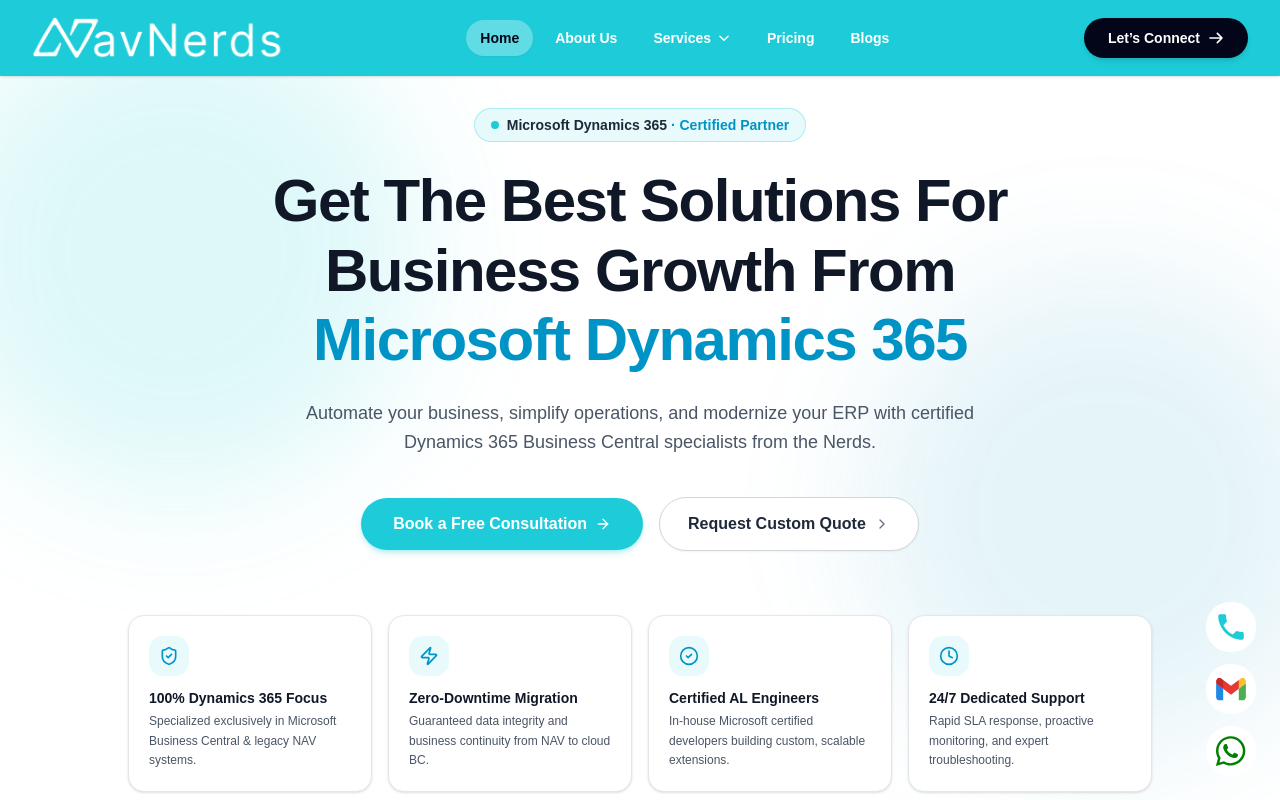
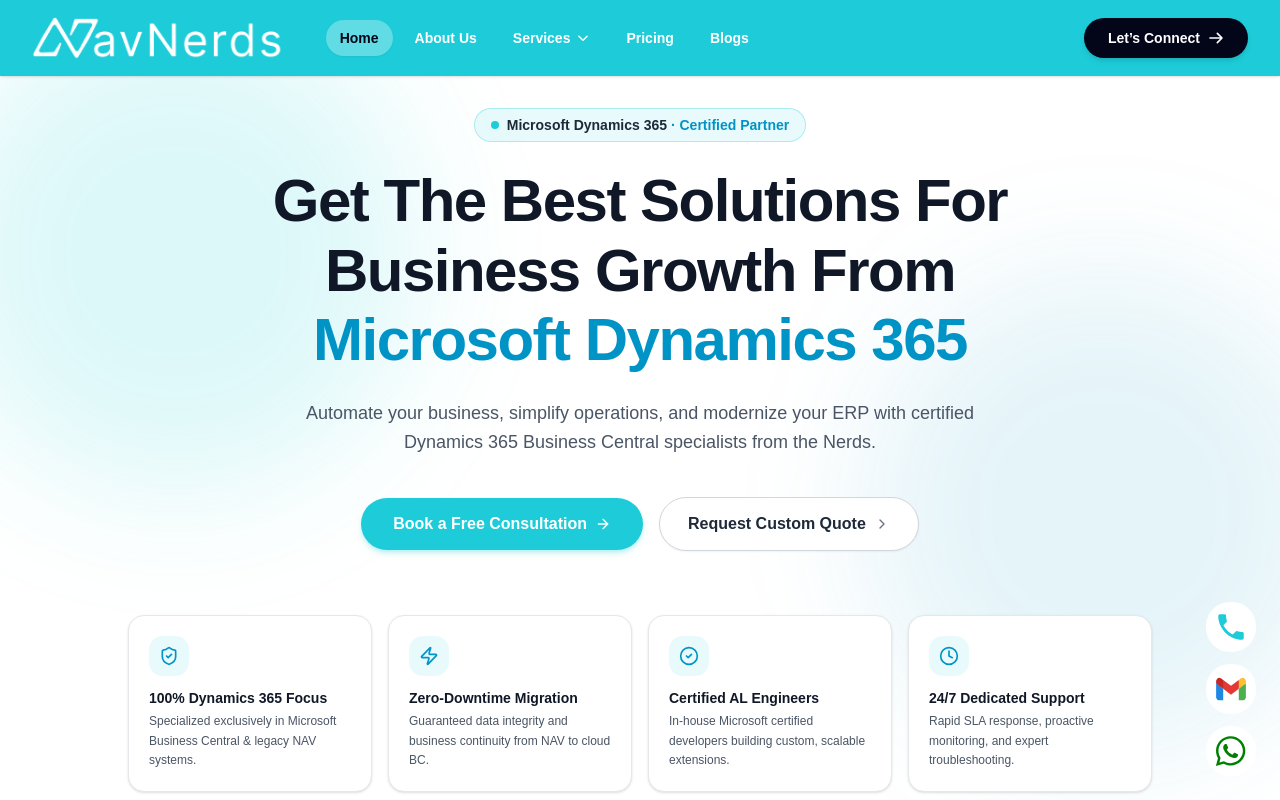
Before and after one commit to Siddhant206/nav-nerds-web-development, a Next.js app: page / in a window 1280 px wide. Shown: the top 800 px of the page. Built offline with nearby package versions, Linux system fonts and the light colour scheme.

Commit message:
feat: navbar links aligned to left beside logo, Let's Connect button pushed to far right

```diff
--- a/src/component/Navbar/index.jsx
+++ b/src/component/Navbar/index.jsx
@@ -70,10 +70,11 @@
         isScrolled ? "shadow-md" : "shadow-sm"
       }`}
     >
-      {/* Full-width container with centered inner content (Zero outer gaps) */}
       <div className="max-w-7xl mx-auto px-4 sm:px-6 lg:px-8 py-3 flex items-center justify-between">
+        {/* Left Side: Logo + Navigation Links */}
+        <div className="flex items-center gap-6 lg:gap-10">
           {/* Brand Logo */}
-        <Link href="/" className="flex items-center gap-2 group">
+          <Link href="/" className="flex items-center gap-2 group shrink-0">
             <div className="relative overflow-hidden py-1">
               <Image
                 src="/logoWhite.webp"
@@ -86,7 +87,7 @@
             </div>
           </Link>
 
-        {/* Desktop Navigation Links */}
+          {/* Desktop Navigation Links (Aligned to Left beside Logo) */}
           <nav className="hidden md:flex items-center gap-1 lg:gap-2">
             {navLinks.map((link) =>
               link.children ? (
@@ -173,8 +174,9 @@
               )
             )}
           </nav>
+        </div>
 
-        {/* Right CTA Button */}
+        {/* Right Side: Let's Connect CTA Button */}
         <div className="hidden md:flex items-center gap-3">
           <Link
             href="/contact-us"
@@ -210,7 +212,7 @@
         </button>
       </div>
 
-      {/* Mobile Drawer Menu (Edge-to-Edge Container) */}
+      {/* Mobile Drawer Menu */}
       {isMobileMenuOpen && (
         <div
           ref={mobileRef}
```
Lines whose indentation alone changed are shown as unchanged.
